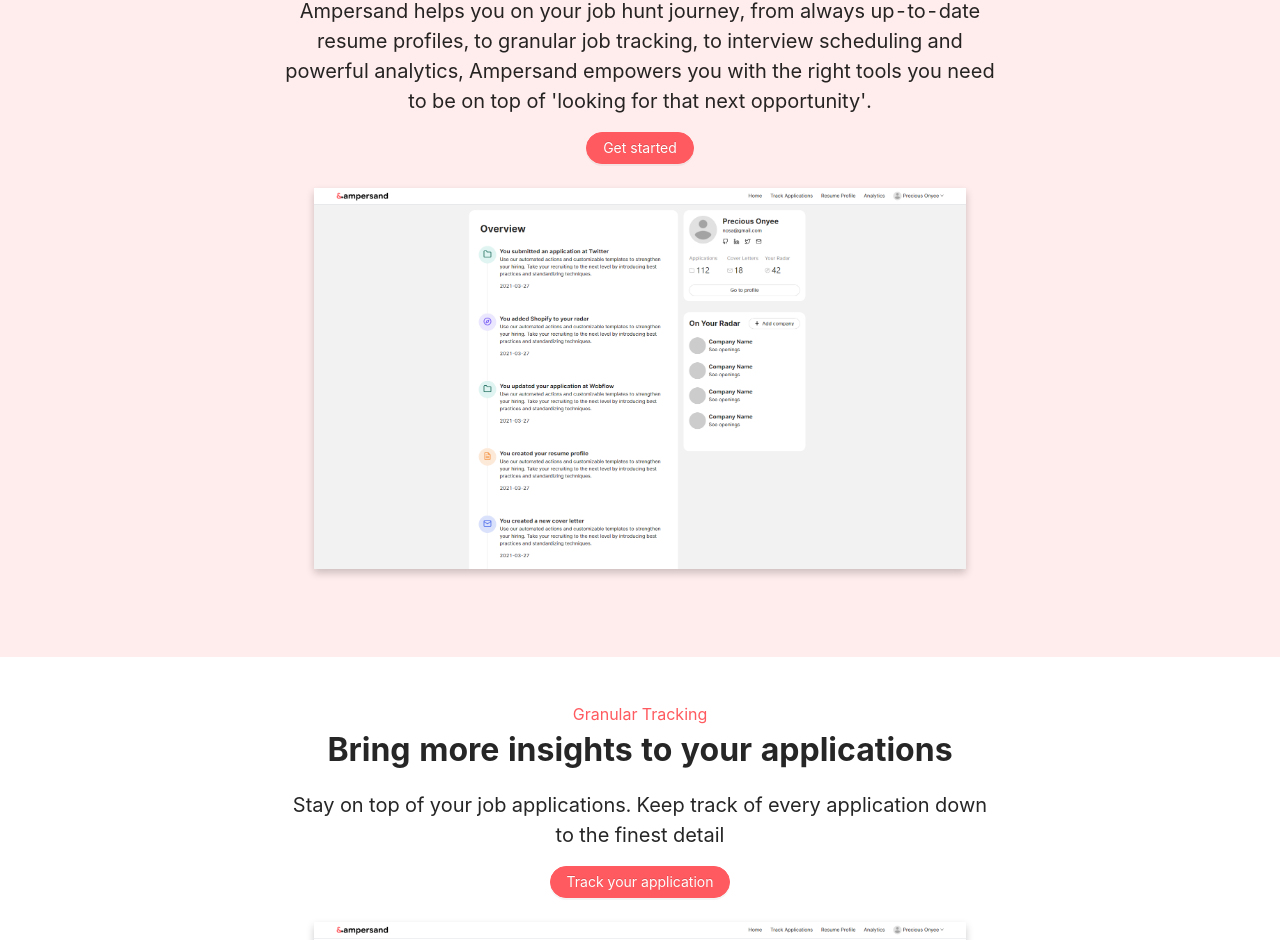
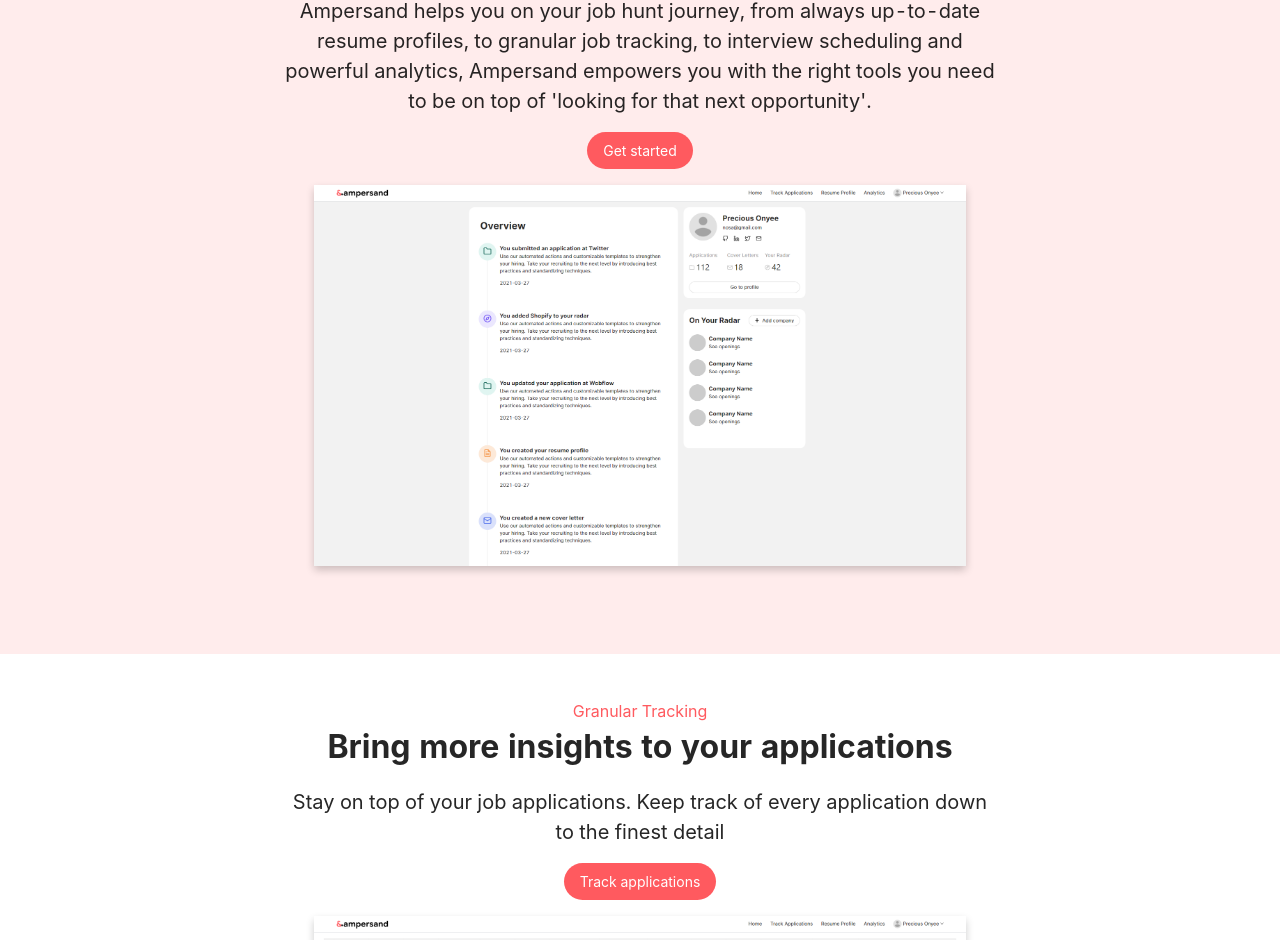
Before and after one commit to preshonyee/ampersand, a React (Create React App) app in the folder client/: page / in a window 1280 px wide. Shown: the part 217-1157 px from the top of the page. Built offline with nearby package versions, Linux system fonts and the light colour scheme.

Commit message:
fix: add routes to landing page links

```diff
--- a/client/src/components/ButtonLinks.tsx
+++ b/client/src/components/ButtonLinks.tsx
@@ -1,16 +1,22 @@
-import styled from "styled-components";
+import styled, { css } from "styled-components";
 import { Link } from "react-router-dom";
 import React from "react";
 
 interface IButtonLink {
   children: React.ReactNode;
   to: string;
+  noFlex?: boolean;
 }
 
-const Wrapper = styled.div`
+const Wrapper = styled.div<Partial<IButtonLink>>`
   display: flex;
   justify-content: flex-end;
   margin: 1rem 0;
+  ${(props) =>
+    props.noFlex &&
+    css`
+      justify-content: center;
+    `}
   a {
     background-color: #ff5a5f;
     display: inline-block;
@@ -26,9 +32,9 @@ const Wrapper = styled.div`
   }
 `;
 
-const ButtonLink: React.FC<IButtonLink> = ({ children, to }) => {
+const ButtonLink: React.FC<IButtonLink> = ({ children, to, noFlex }) => {
   return (
-    <Wrapper>
+    <Wrapper noFlex={noFlex}>
       <Link to={to}>{children}</Link>
     </Wrapper>
   );
--- a/client/src/pages/LandingPage.tsx
+++ b/client/src/pages/LandingPage.tsx
@@ -1,5 +1,5 @@
-import { Button } from "antd";
 import styled from "styled-components";
+import ButtonLink from "../components/ButtonLinks";
 import Layout from "../components/Layout";
 import HomeImage from "../images/screenshot-1.png";
 import TrackerImage from "../images/screenshot-2.png";
@@ -97,9 +97,9 @@ const LandingPage = () => {
             and powerful analytics, Ampersand empowers you with the right tools
             you need to be on top of 'looking for that next opportunity'.
           </p>
-          <Button type="primary" shape="round">
+          <ButtonLink noFlex to="/register">
             Get started
-          </Button>
+          </ButtonLink>
           <img src={HomeImage} alt="screenshot of app homepage" />
         </section>
 
@@ -110,9 +110,9 @@ const LandingPage = () => {
             Stay on top of your job applications. Keep track of every
             application down to the finest detail
           </p>
-          <Button type="primary" shape="round">
-            Track your application
-          </Button>
+          <ButtonLink noFlex to="/register">
+            Track applications
+          </ButtonLink>
           <img src={TrackerImage} alt="screenshot of app tracker page" />
         </section>
 
@@ -124,9 +124,9 @@ const LandingPage = () => {
             Customize your resume with your experiences, projects skills,
             awards, and more.
           </p>
-          <Button type="primary" shape="round">
+          <ButtonLink noFlex to="/register">
             Create your resume profile
-          </Button>
+          </ButtonLink>
           <img src={ResumeImage} alt="screenshot of app resume page" />
         </section>
       </Wrapper>
```
